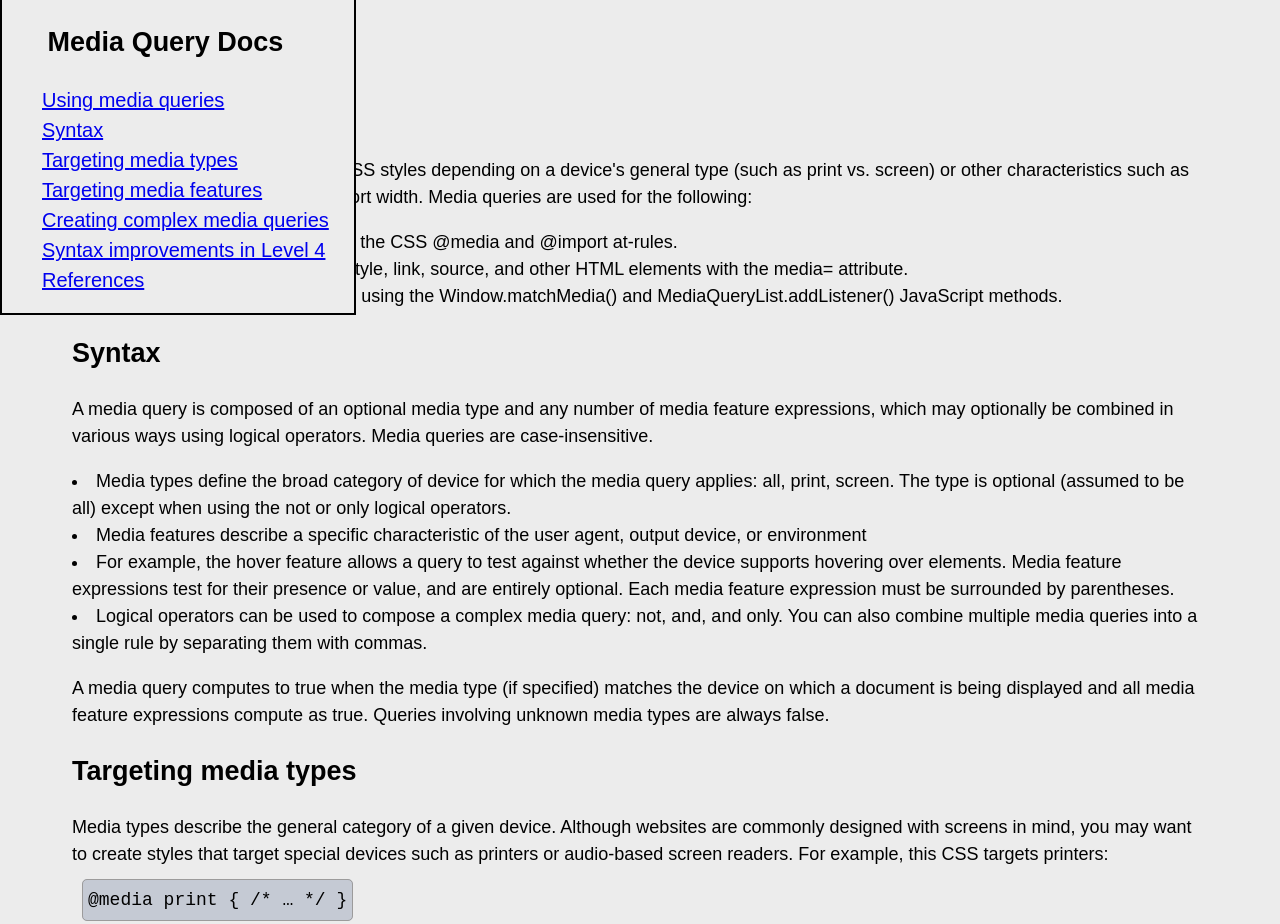
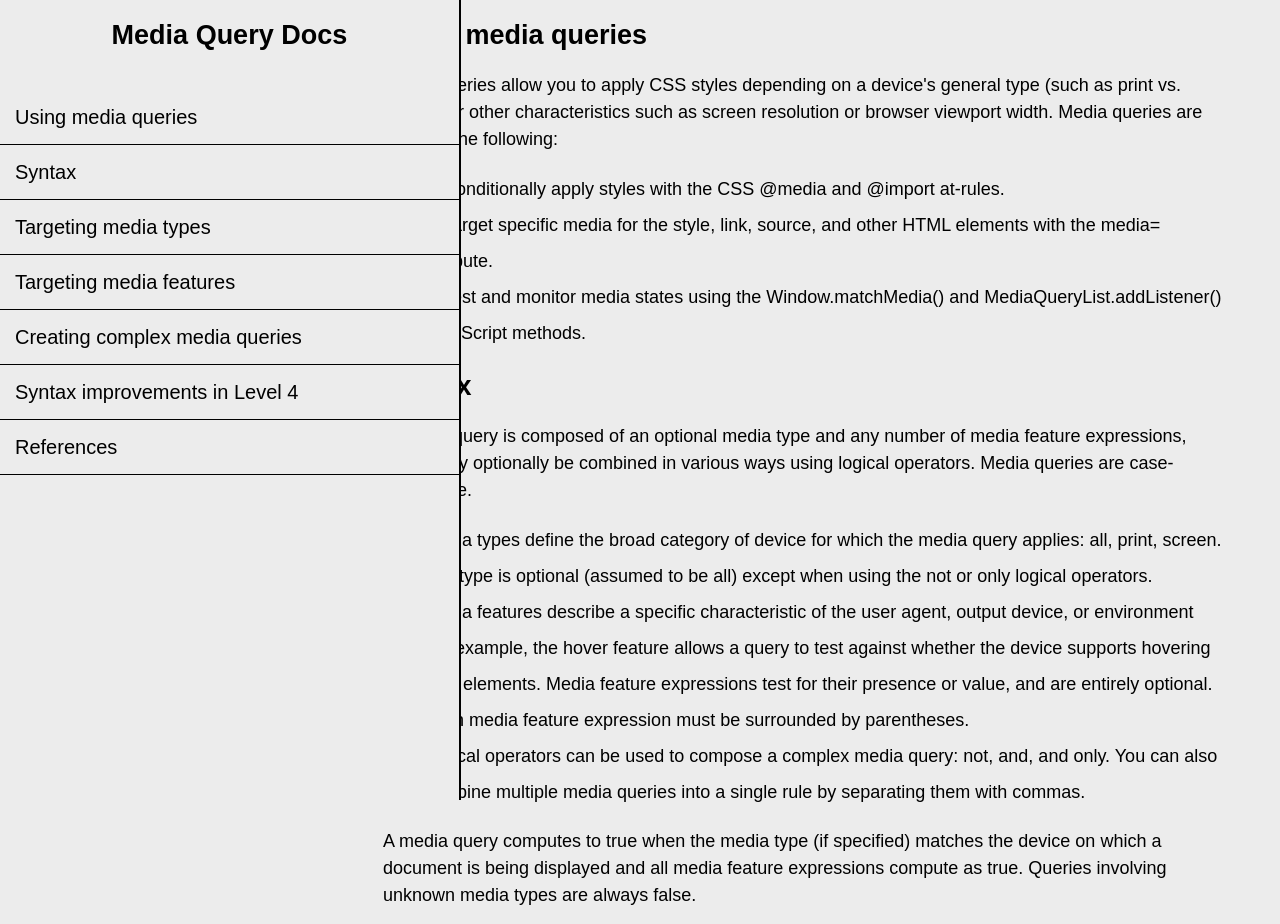
Before and after one commit to Zacharyjpeter/FCC-TechDoc, a plain HTML site: page index.html in a window 1280 px wide. Shown: the top 924 px of the page. Drawn offline with Linux system fonts and the light colour scheme.

Commit message:
fixed navbar and body styles

```diff
--- a/index.html
+++ b/index.html
@@ -55,6 +55,7 @@
           for the following:
         </p>
         <p>
+          <ul id="spaced-list">
           <li>
             To conditionally apply styles with the CSS @media and @import
             at-rules.
@@ -67,6 +68,7 @@
             To test and monitor media states using the Window.matchMedia() and
             MediaQueryList.addListener() JavaScript methods.
           </li>
+          </ul>
         </p>
       </section>
       <section class="main-section" id="header2">
@@ -77,6 +79,7 @@
           ways using logical operators. Media queries are case-insensitive.
         </p>
         <p>
+          <ul id="spaced-list">
           <li>
             Media types define the broad category of device for which the media
             query applies: all, print, screen. The type is optional (assumed to
@@ -98,6 +101,7 @@
             and, and only. You can also combine multiple media queries into a
             single rule by separating them with commas.
           </li>
+          </ul>
         </p>
         <p>
           A media query computes to true when the media type (if specified)
@@ -270,13 +274,13 @@
         </p>
         <code>@media (not (color)) or (hover) { /* … */ } </code>
       </section>
+      <section id="footer">
+        All content on this page is sourced from
+        <a
+          href="https://developer.mozilla.org/en-US/docs/Web/CSS/Media_Queries/Using_media_queries"
+          >MDN web docs</a
+        >
+      </section>
     </main>
-    <footer id="footer">
-      All content on this page is sourced from
-      <a
-        href="https://developer.mozilla.org/en-US/docs/Web/CSS/Media_Queries/Using_media_queries"
-        >MDN web docs</a
-      >
-    </footer>
   </body>
 </html>
--- a/styles.css
+++ b/styles.css
@@ -8,53 +8,62 @@
   }
 }
 
-@media (max-width: 768px) {
-  #piano {
+@media (max-width: 500px) {
+  #navbar {
     width: 358px;
   }
-
-  .keys {
-    width: 318px;
 }
 
-  .logo {
-    width: 150px;
+/* navbar styles */
+#navbar {
+  border-right: 2px solid black;
+  background-color: rgb(236, 236, 236);
+  height: 100%;
+  width: 36vw;
+  position: fixed;
+  left: 0px;
+  top: 0px;
+  display: flex;
+  flex-direction: column;
 }
+
+nav > h1 {
+  text-align: center;
+}
+
+nav > ul {
+  line-height: 3em;
+  padding-inline-start: 0;
+}
+
+nav > ul > li {
+  list-style: none;
+  font-size: 20px;
+  border-bottom: 1px solid black;
+  padding-left: 15px;
+  width: 100%;
+}
+
+nav > ul > li > a {
+  text-decoration: none;
+  color: black;
 }
 
 /* general styles */
 body {
   background-color: rgb(236, 236, 236);
   font-size: 18px;
-    font-family: arial, Arial, Helvetica,
-    "Helvetica Neue", Arial, sans-serif;
-    line-height: 1.5;
-    padding: 5vw;
+  font-family: arial, Arial, Helvetica, "Helvetica Neue", Arial, sans-serif;
+  line-height: 1.5em;
 }
 
-/* navbar styles */
-nav {
-    border: 2px solid black;
-    background-color: rgb(236, 236, 236);
-    position: fixed;
-    left: 0px;
-    top: -2px;
-    padding-right: 25px;
+main {
+  margin-left: 375px;
+  margin-right: 50px;
 }
 
-nav > h1 {
-    text-align: center;
-}
-
-nav > ul > li {
-    list-style: none;
-    font-size: 20px;
-    display: block;
-    margin: 100 0;
-}
-
-nav > ul > a {
-    text-decoration: none;
+#spaced-list {
+    line-height: 2em;
 }
 
 code {
@@ -63,14 +72,15 @@ code {
   padding: 10px 5px;
   margin: 10px;
   border-radius: 5px;
+
 }
 
-footer {
+#footer {
   margin-top: 50px;
   text-align: center;
   font-weight: bold;
 }
 
-footer > a:hover {
-    color: blue
+#footer > a:hover {
+  color: blue;
 }
```
Lines whose indentation alone changed are shown as unchanged.
